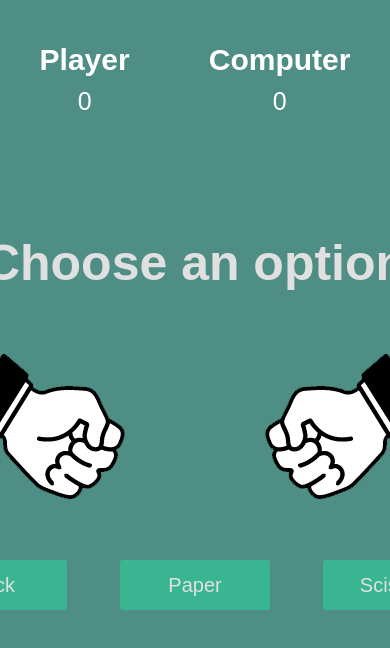
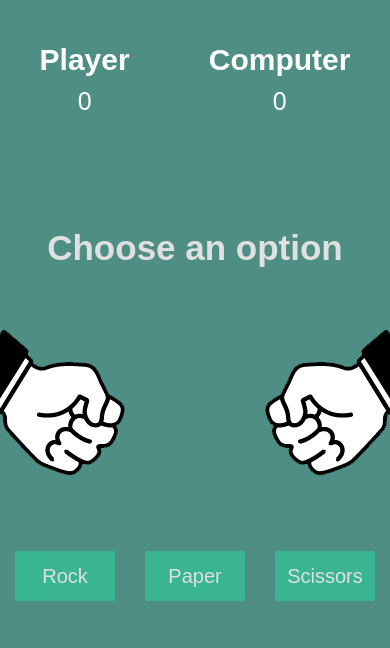
Before and after one commit to rachithkad/Rock-Paper-Scissors, a plain HTML site: page Rock-Paper-Scissors/index.html in a window 390 px wide. Both pictures are taken after a click on the button "Let's Play". Shown: the top 648 px of the page. Drawn offline with Linux system fonts and the light colour scheme.

Commit message:
Update style.css

```diff
--- a/Rock-Paper-Scissors/style.css
+++ b/Rock-Paper-Scissors/style.css
@@ -145,3 +145,27 @@ div.fadeIn {
     transform: translateY(0px);
   }
 }
+
+@media only screen and (max-width: 740px) {
+  *{
+    margin: 0px;
+  }
+
+  .intro h1{
+    font-size: 35px;
+  }
+
+  .winner{
+    font-size: 35px;
+  }
+
+  .hands , .options{
+    justify-content: center;
+
+  }
+
+  .intro button , .match button{
+    width: 100px;
+    margin: 15px;
+  }
+}
```
